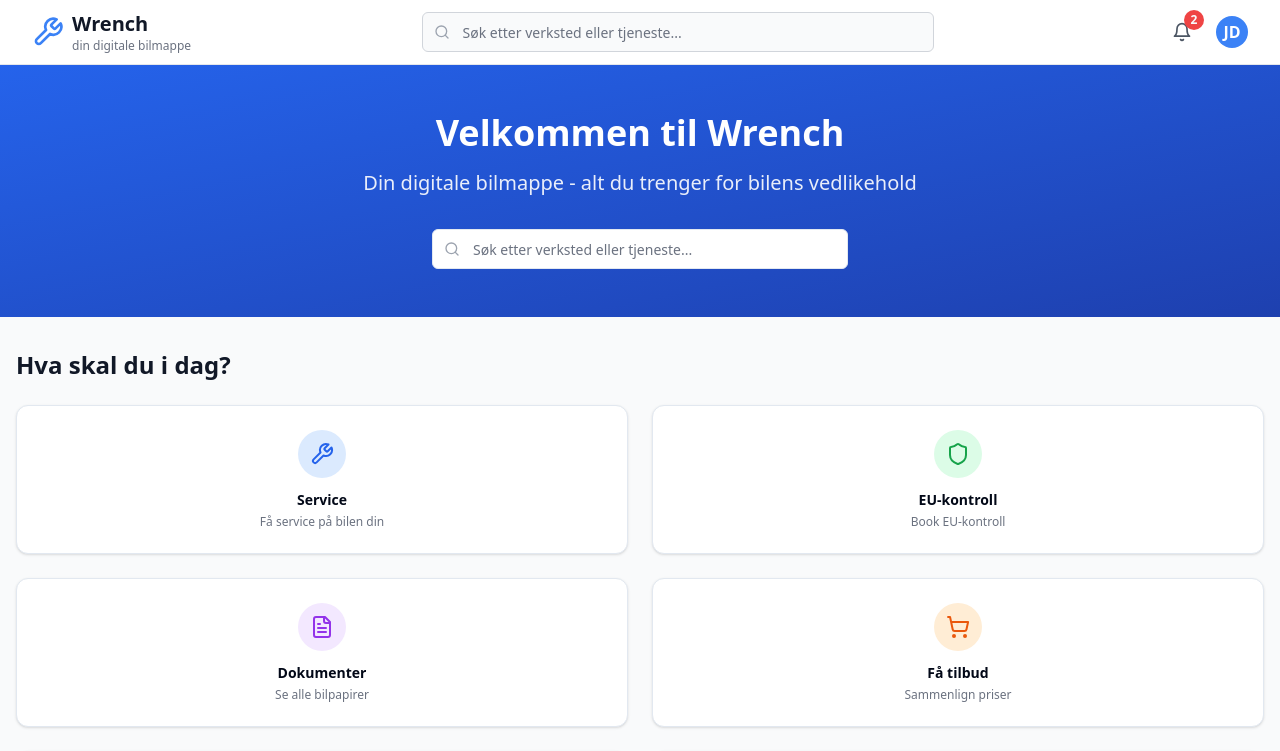
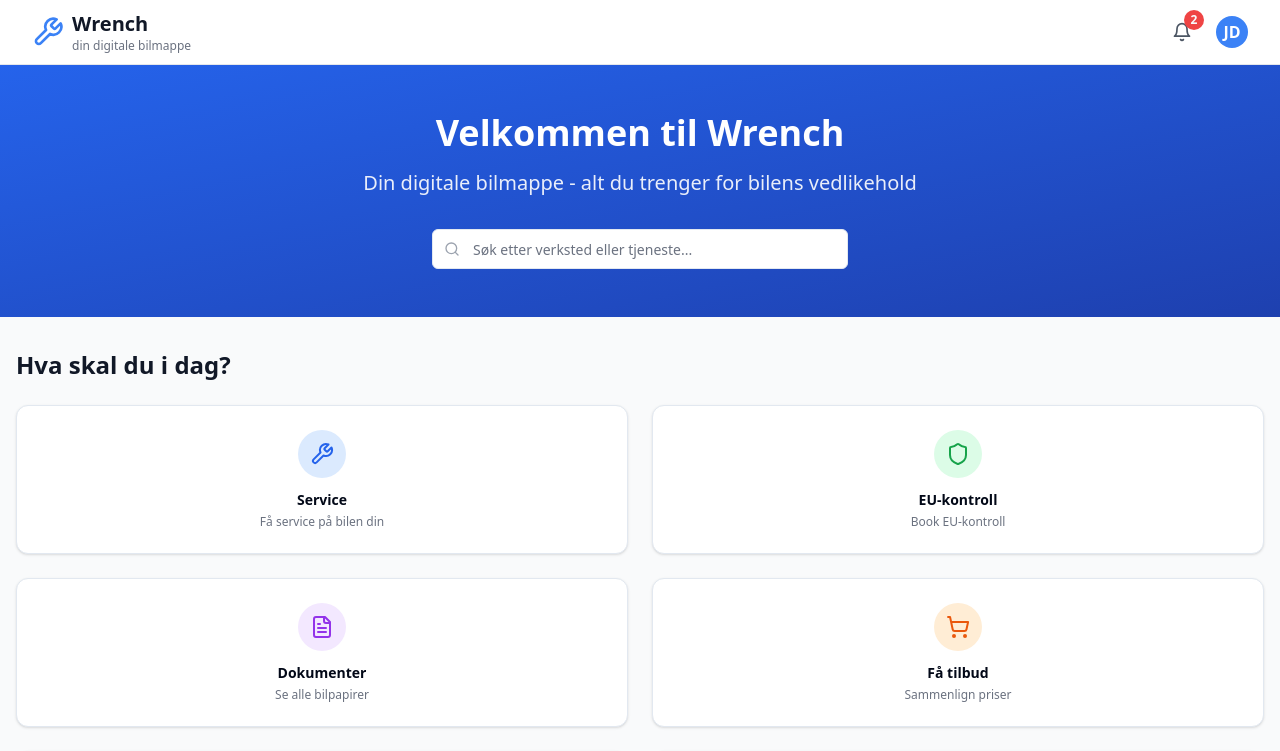
Before and after one commit to Backis11/bil-smart-tjenester, a React (Vite) app: page / in a window 1280 px wide. Shown: the top 751 px of the page. Built offline with nearby package versions, Linux system fonts and the light colour scheme.

Commit message:
Fix: Hide duplicate search field
Hides the mobile search field on desktop to prevent duplication.

```diff
--- a/src/components/Header.tsx
+++ b/src/components/Header.tsx
@@ -1,4 +1,3 @@
-
 import { useState, useRef, useEffect } from "react";
 import { Button } from "@/components/ui/button";
 import { Input } from "@/components/ui/input";
@@ -13,7 +12,7 @@ import {
   Menu,
   X
 } from "lucide-react";
-import { Link } from "react-router-dom";
+import { Link, useLocation } from "react-router-dom";
 
 const Header = () => {
   const [isNotificationOpen, setIsNotificationOpen] = useState(false);
@@ -21,6 +20,7 @@ const Header = () => {
   const [isMobileMenuOpen, setIsMobileMenuOpen] = useState(false);
   const notificationRef = useRef<HTMLDivElement>(null);
   const userMenuRef = useRef<HTMLDivElement>(null);
+  const location = useLocation();
 
   // Close dropdowns when clicking outside
   useEffect(() => {
@@ -36,6 +36,9 @@ const Header = () => {
     document.addEventListener('mousedown', handleClickOutside);
     return () => document.removeEventListener('mousedown', handleClickOutside);
   }, []);
+
+  // Don't show search bar on homepage since it has its own search in hero section
+  const showSearchBar = location.pathname !== '/';
 
   const notifications = [
     {
@@ -76,7 +79,8 @@ const Header = () => {
             </div>
           </Link>
 
-          {/* Desktop Search - Only visible on desktop */}
+          {/* Desktop Search - Only visible on desktop and when not on homepage */}
+          {showSearchBar && (
             <div className="hidden lg:flex flex-1 max-w-lg mx-8">
               <div className="relative w-full">
                 <Search className="absolute left-3 top-1/2 transform -translate-y-1/2 text-gray-400 h-4 w-4" />
@@ -86,6 +90,7 @@ const Header = () => {
                 />
               </div>
             </div>
+          )}
 
           {/* Desktop Actions */}
           <div className="hidden md:flex items-center space-x-4">
@@ -200,14 +205,16 @@ const Header = () => {
         {isMobileMenuOpen && (
           <div className="md:hidden border-t border-gray-200 bg-white">
             <div className="px-2 pt-2 pb-3 space-y-1">
-              {/* Mobile Search - Only visible on mobile/tablet, hidden on desktop */}
-              <div className="relative md:hidden">
+              {/* Mobile Search - Only show if not on homepage */}
+              {showSearchBar && (
+                <div className="relative">
                   <Search className="absolute left-3 top-1/2 transform -translate-y-1/2 text-gray-400 h-4 w-4" />
                   <Input
                     placeholder="Søk etter verksted eller tjeneste..."
                     className="pl-10 pr-4 text-gray-900 placeholder:text-gray-500 bg-gray-50 border-gray-300"
                   />
                 </div>
+              )}
 
               {/* Mobile Notifications */}
               <button
```
Lines whose indentation alone changed are shown as unchanged.
